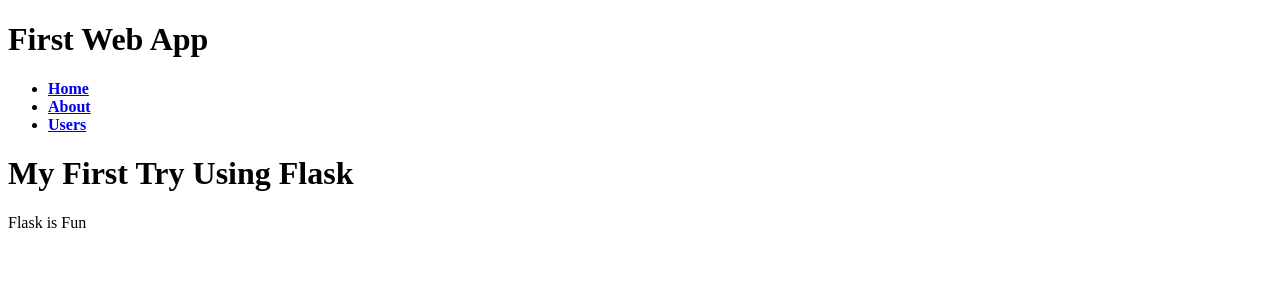
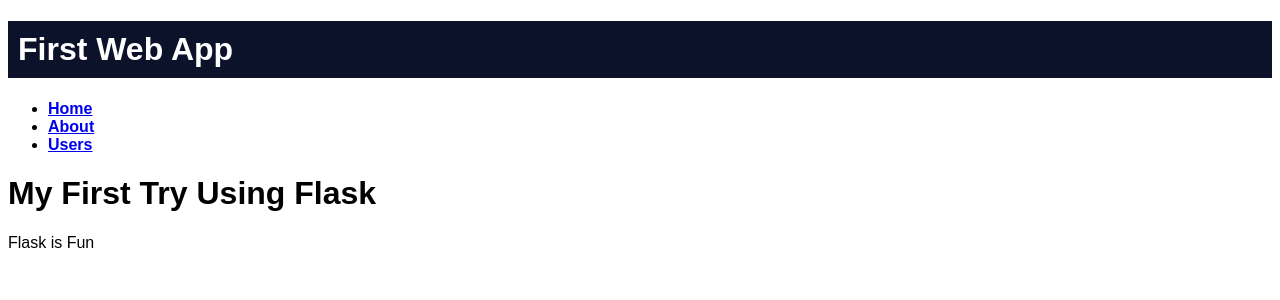
Before and after one commit to mkenjis/python_flask, a Flask app: page / in a window 1280 px wide. Shown: the top 300 px of the page. Run offline with Flask 2, Linux system fonts and the light colour scheme.

Commit message:
fixed code

```diff
--- a/main.py
+++ b/main.py
@@ -37,14 +37,14 @@ def add_user():
       cursor.execute(sql, data)
       conn.commit()
       flash('User added successfully!')
-      return redirect('/')
+      return redirect('/list')
     else:
       return 'Error while adding user'
     cursor.close()
     conn.close()
   except Exception as e:
     print(e)
-    return redirect('/')
+    return redirect('/list')
 
 @app.route('/list')
 def users():
@@ -62,7 +62,7 @@ def users():
     conn.close()
   except Exception as e:
     print(e)
-    return redirect('/')
+    return redirect('/list')
 
 @app.route('/edit/<int:id>')
 def edit_view(id):
@@ -81,7 +81,7 @@ def edit_view(id):
     conn.close()
   except Exception as e:
     print(e)
-    return redirect('/')
+    return redirect('/list')
 
 @app.route('/update', methods=['POST'])
 def update_user():
@@ -107,12 +107,12 @@ def update_user():
       cursor.close()
       conn.close()
       flash('User updated successfully!')
-      return redirect('/')
+      return redirect('/list')
     else:
       return 'Error while updating user'
   except Exception as e:
     print(e)
-    return redirect('/')
+    return redirect('/list')
 
 @app.route('/delete/<int:id>')
 def delete_user(id):
@@ -126,10 +126,10 @@ def delete_user(id):
     flash('User deleted successfully!')
     cursor.close()
     conn.close()
-    return redirect('/')
+    return redirect('/list')
   except Exception as e:
     print(e)
-    return redirect('/')
+    return redirect('/list')
 
 if __name__ == "__main__":
   app.run(host='0.0.0.0')
--- a/static/css/template.css
+++ b/static/css/template.css
@@ -0,0 +1,9 @@
+body {
+  font-family: 'Montserrat', sans-serif;
+}
+
+.logo {
+  background-color: #0D122B;
+  padding: 10px;
+  color: white;
+}
--- a/templates/template.html
+++ b/templates/template.html
@@ -4,7 +4,7 @@
     <meta charset="utf-8">
     <title>Flask Parent Template</title>
 
-    <link rel="stylesheet" href="{{ url_for('static',    filename='css/template.css') }}">
+    <link rel="stylesheet" href="{{ url_for('static', filename='css/template.css') }}">
 
 </head>
   <body>
--- a/templates/users.html
+++ b/templates/users.html
@@ -16,3 +16,5 @@
 </p>
 
 {{ table }}
+
+<p><a href="{{ url_for('home') }}"> Home </a></p>
```
